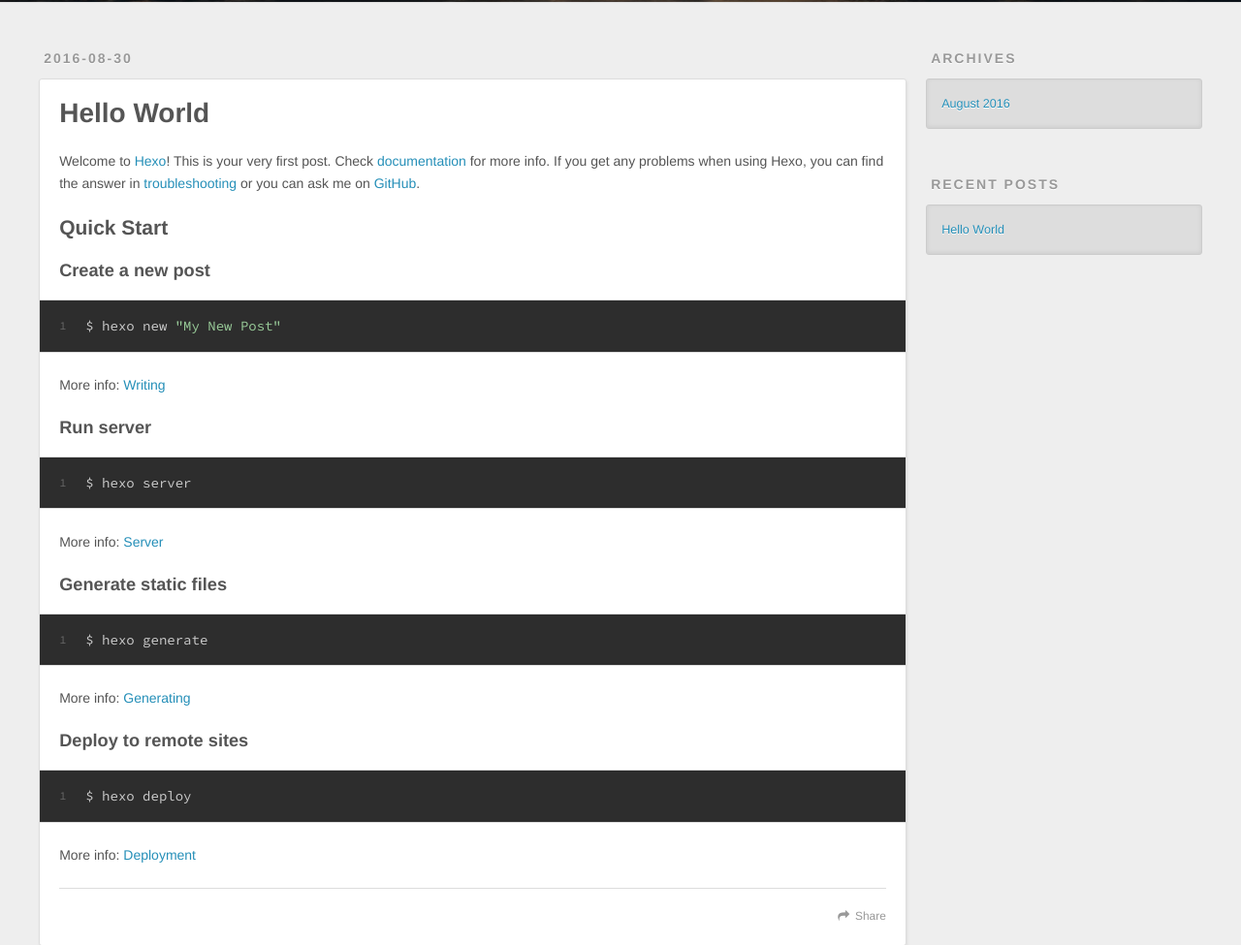
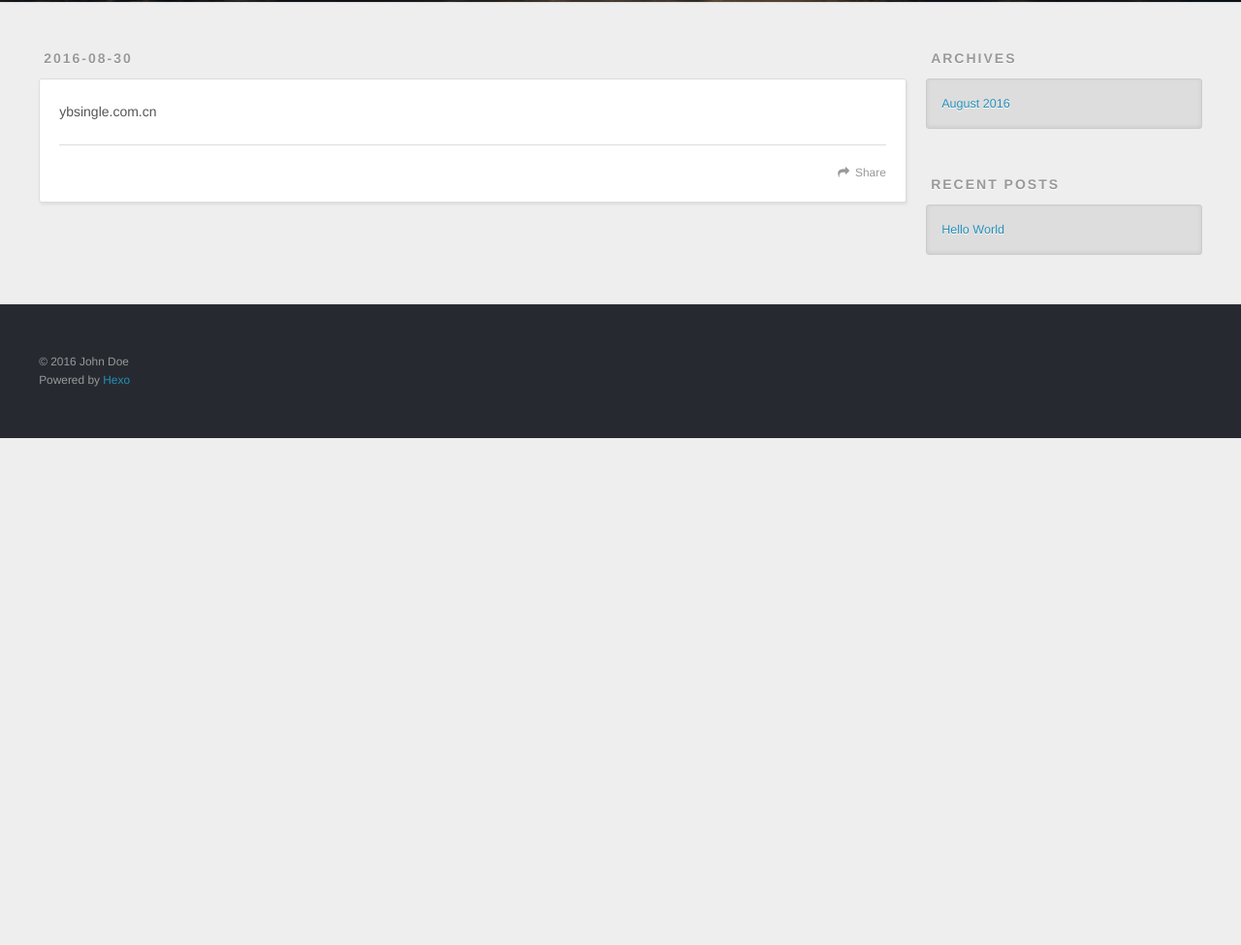
Before and after one commit to Yuanbin-xavier/Yuanbin-xavier.github.io, a plain HTML site: page CNAME.html in a window 1280 px wide. Shown: the part 298-1273 px from the top of the page at 97% size. After the commit the page ends 800 px from the top, so only its background shows below. Drawn offline with nearby package versions, Linux system fonts and the light colour scheme.

Commit message:
Site updated: 2016-08-30 16:24:10

```diff
--- a/index.html
+++ b/CNAME.html
@@ -5,12 +5,16 @@
 
   <title>Hexo</title>
   <meta name="viewport" content="width=device-width, initial-scale=1, maximum-scale=1">
-  <meta property="og:type" content="website">
+  <meta name="description" content="ybsingle.com.cn">
+<meta property="og:type" content="website">
 <meta property="og:title" content="Hexo">
-<meta property="og:url" content="http://yoursite.com/index.html">
+<meta property="og:url" content="http://yoursite.com/CNAME.html">
 <meta property="og:site_name" content="Hexo">
+<meta property="og:description" content="ybsingle.com.cn">
+<meta property="og:updated_time" content="2016-08-30T08:19:54.000Z">
 <meta name="twitter:card" content="summary">
 <meta name="twitter:title" content="Hexo">
+<meta name="twitter:description" content="ybsingle.com.cn">
 
     <link rel="alternate" href="/atom.xml" title="Hexo" type="application/atom+xml">
 
@@ -59,53 +63,32 @@
   </div>
 </header>
       <div class="outer">
-        <section id="main">
-
-    <article id="post-hello-world" class="article article-type-post" itemscope itemprop="blogPost">
+        <section id="main"><article id="page-undefined" class="article article-type-page" itemscope itemprop="blogPost">
   <div class="article-meta">
-    <a href="/2016/08/30/hello-world/" class="article-date">
-  <time datetime="2016-08-30T06:39:34.000Z" itemprop="datePublished">2016-08-30</time>
+    <a href="/CNAME.html" class="article-date">
+  <time datetime="2016-08-30T08:19:54.000Z" itemprop="datePublished">2016-08-30</time>
 </a>
 
   </div>
   <div class="article-inner">
 
 
-      <header class="article-header">
-
-
-    <h1 itemprop="name">
-      <a class="article-title" href="/2016/08/30/hello-world/">Hello World</a>
-    </h1>
-
-
-      </header>
-
     <div class="article-entry" itemprop="articleBody">
 
-        <p>Welcome to <a href="https://hexo.io/" target="_blank" rel="external">Hexo</a>! This is your very first post. Check <a href="https://hexo.io/docs/" target="_blank" rel="external">documentation</a> for more info. If you get any problems when using Hexo, you can find the answer in <a href="https://hexo.io/docs/troubleshooting.html" target="_blank" rel="external">troubleshooting</a> or you can ask me on <a href="https://github.com/hexojs/hexo/issues" target="_blank" rel="external">GitHub</a>.</p>
-<h2 id="Quick-Start"><a href="#Quick-Start" class="headerlink" title="Quick Start"></a>Quick Start</h2><h3 id="Create-a-new-post"><a href="#Create-a-new-post" class="headerlink" title="Create a new post"></a>Create a new post</h3><figure class="highlight bash"><table><tr><td class="gutter"><pre><div class="line">1</div></pre></td><td class="code"><pre><div class="line">$ hexo new <span class="string">"My New Post"</span></div></pre></td></tr></table></figure>
-<p>More info: <a href="https://hexo.io/docs/writing.html" target="_blank" rel="external">Writing</a></p>
-<h3 id="Run-server"><a href="#Run-server" class="headerlink" title="Run server"></a>Run server</h3><figure class="highlight bash"><table><tr><td class="gutter"><pre><div class="line">1</div></pre></td><td class="code"><pre><div class="line">$ hexo server</div></pre></td></tr></table></figure>
-<p>More info: <a href="https://hexo.io/docs/server.html" target="_blank" rel="external">Server</a></p>
-<h3 id="Generate-static-files"><a href="#Generate-static-files" class="headerlink" title="Generate static files"></a>Generate static files</h3><figure class="highlight bash"><table><tr><td class="gutter"><pre><div class="line">1</div></pre></td><td class="code"><pre><div class="line">$ hexo generate</div></pre></td></tr></table></figure>
-<p>More info: <a href="https://hexo.io/docs/generating.html" target="_blank" rel="external">Generating</a></p>
-<h3 id="Deploy-to-remote-sites"><a href="#Deploy-to-remote-sites" class="headerlink" title="Deploy to remote sites"></a>Deploy to remote sites</h3><figure class="highlight bash"><table><tr><td class="gutter"><pre><div class="line">1</div></pre></td><td class="code"><pre><div class="line">$ hexo deploy</div></pre></td></tr></table></figure>
-<p>More info: <a href="https://hexo.io/docs/deployment.html" target="_blank" rel="external">Deployment</a></p>
+        <p>ybsingle.com.cn</p>
 
 
     </div>
     <footer class="article-footer">
-      <a data-url="http://yoursite.com/2016/08/30/hello-world/" data-id="cish6ttdj000044woqlnt9at3" class="article-share-link">Share</a>
+      <a data-url="http://yoursite.com/CNAME.html" data-id="cish7jelv00008fwojxwk96k5" class="article-share-link">Share</a>
 
 
     </footer>
   </div>
 
-</article>
 
 
-
+</article>
 
 </section>
 
```
Also changed, not shown: 2016/08/30/hello-world/index.html (+1 -1 lines).
